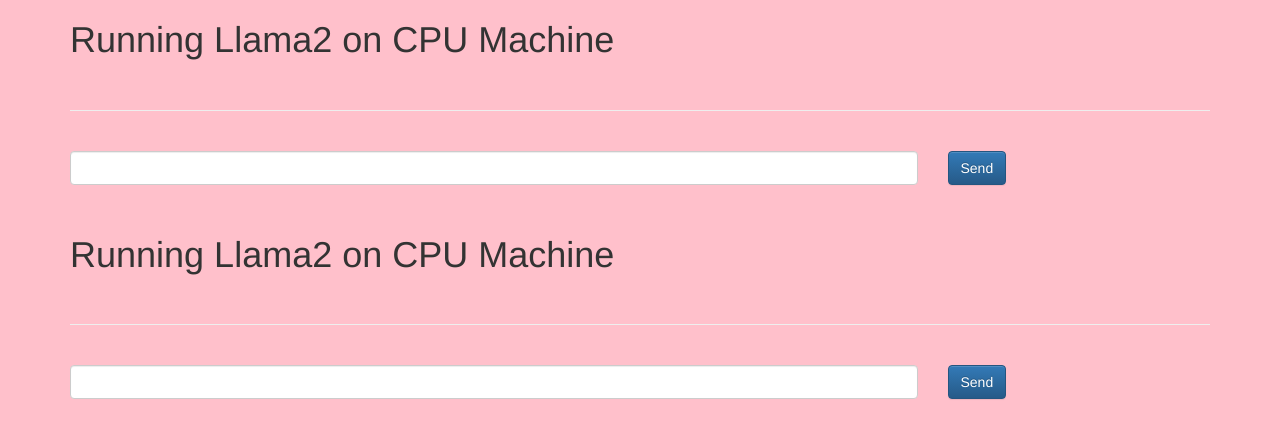
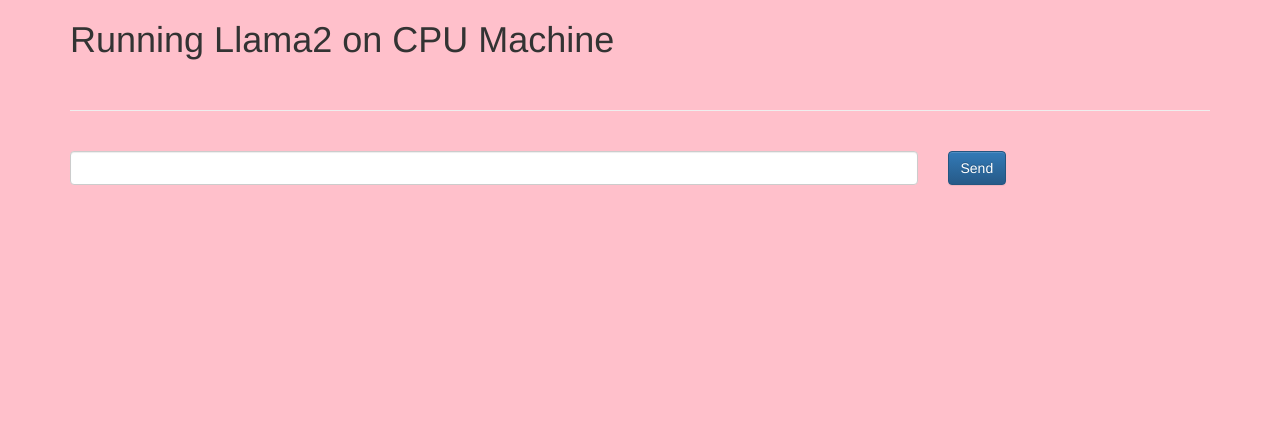
Before and after one commit to prachapratik/Running-Llama2-on-CPU, a Flask app: page / in a window 1280 px wide. Shown: the top 439 px of the page. Run offline with Flask 3, Linux system fonts and the light colour scheme; parts of the project's set-up code (start-up, migrations or seed data) failed here and were passed over; some libraries are stand-ins or nearby versions.

Commit message:
final updation

```diff
--- a/templates/index.html
+++ b/templates/index.html
@@ -79,85 +79,4 @@
     </script>
 
   </body>
-</html><!DOCTYPE html>
-<html lang="en" dir="ltr">
-  <head>
-    <meta charset="utf-8">
-
-    <meta charset="utf-8">
-    <meta http-equiv="x-ua-compatible" content="ie=edge">
-    <meta name="description" content="">
-    <meta name="viewport" content="width=device-width, initial-scale=1">
-
-    <title>Llama2</title>
-
-    <link rel="stylesheet" href="https://maxcdn.bootstrapcdn.com/bootstrap/3.3.7/css/bootstrap.min.css" integrity="sha384-BVYiiSIFeK1dGmJRAkycuHAHRg32OmUcww7on3RYdg4Va+PmSTsz/K68vbdEjh4u" crossorigin="anonymous">
-    <link rel="stylesheet" href="https://maxcdn.bootstrapcdn.com/bootstrap/3.3.7/css/bootstrap-theme.min.css" integrity="sha384-rHyoN1iRsVXV4nD0JutlnGaslCJuC7uwjduW9SVrLvRYooPp2bWYgmgJQIXwl/Sp" crossorigin="anonymous">
-
-  </head>
-  <body style="background-color:pink;">
-    <div class="container">
-      <h1>Running Llama2 on CPU Machine</h1>
-      <br>
-      <hr>
-      <br>
-
-        <div class="row">
-          <div class="col-lg-9">
-            <input class="form-control" type="text" name="question" id="question">
-
-          </div>
-          <div class="col-lg-3">
-            <!-- <button class="btn btn-primary btn-block" id="submit-button">Send</button> -->
-            <button type="button" class="btn btn-primary" id="submit-button">Send</button>
-          </div>
-        </div>
-        <br>
-        <div class="row">
-          <div class="col">
-            <p id="response"></p>
-          </div>
-        </div>
-
-    </div>
-
-    <script src="/static/jquery.min.js" ></script>
-
-    <script src="https://maxcdn.bootstrapcdn.com/bootstrap/3.3.7/js/bootstrap.min.js" integrity="sha384-Tc5IQib027qvyjSMfHjOMaLkfuWVxZxUPnCJA7l2mCWNIpG9mGCD8wGNIcPD7Txa" crossorigin="anonymous"></script>
-
-
-    <script>
-
-
-      jQuery(document).ready(function() {
-
-        $("#submit-button").click(function(e) {
-          e.preventDefault();
-
-
-          $.ajax({
-              type: "POST",
-              url: "/chatbot",
-              data: {
-                  question: $("#question").val()
-              },
-              success: function(result) {
-                $("#response").append("<br>Me: "+$("#question").val()+ "<br> Llama: "+result.response);
-                $("#question").val("")
-              },
-              error: function(result) {
-                  alert('error');
-              }
-          });
-
-
-
-        });
-
-      });
-
-
-    </script>
-
-  </body>
 </html>
```
